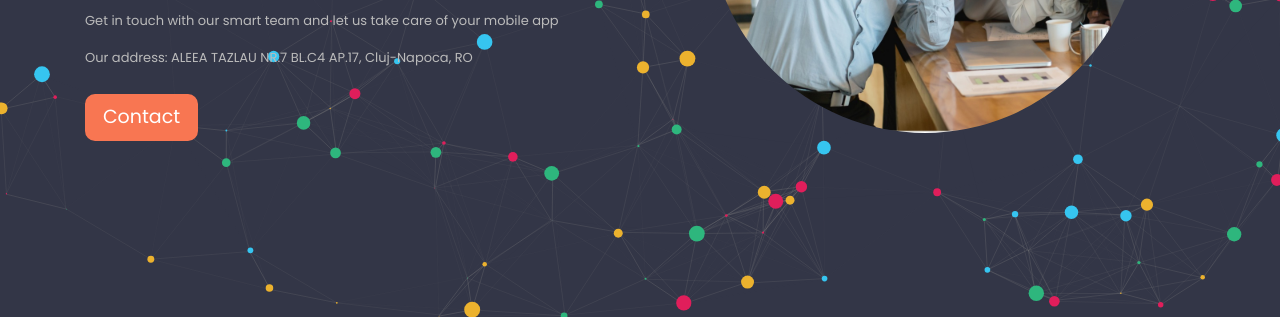
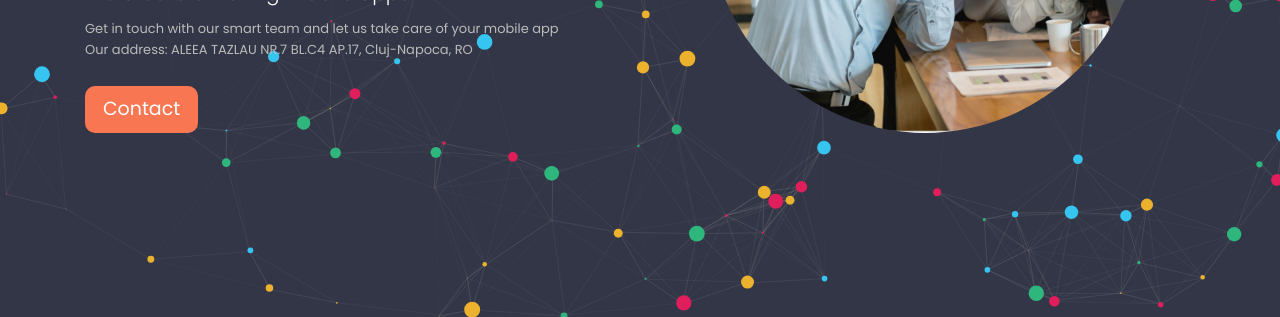
Before and after one commit to nfdeak/byteworkstechnologies, a plain HTML site: page index.html in a window 1280 px wide. Shown: the part 483-800 px from the top of the page. Drawn offline with nearby package versions, Linux system fonts and the light colour scheme; no server answers.

Commit message:
Update index.html

```diff
--- a/index.html
+++ b/index.html
@@ -35,8 +35,9 @@
                     <h3>Hello!</h3>
                     <h1>We are Byteworks Technologies!</h1>
                     <h2>We create amazing mobile apps</h2>
-                    <p>Get in touch with our smart team and let us take care of your mobile app</p>
-                    <p>Our address: ALEEA TAZLAU  NR.7  BL.C4  AP.17, Cluj-Napoca, RO</p>
+                    <p>Get in touch with our smart team and let us take care of your mobile app
+                    <br>Our address: ALEEA TAZLAU  NR.7  BL.C4  AP.17, Cluj-Napoca, RO<br>
+                    </p>
                     <div class="btn_container">
                         <a href="mailto:norbert@byteworkstechnologies.online"><button class="btn btn-light animate__animated">Contact</button></a>
                     </div>
```
